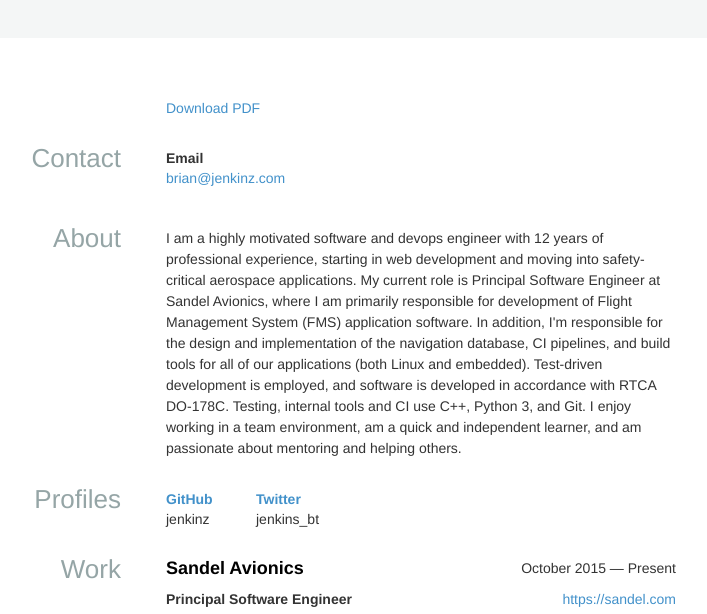
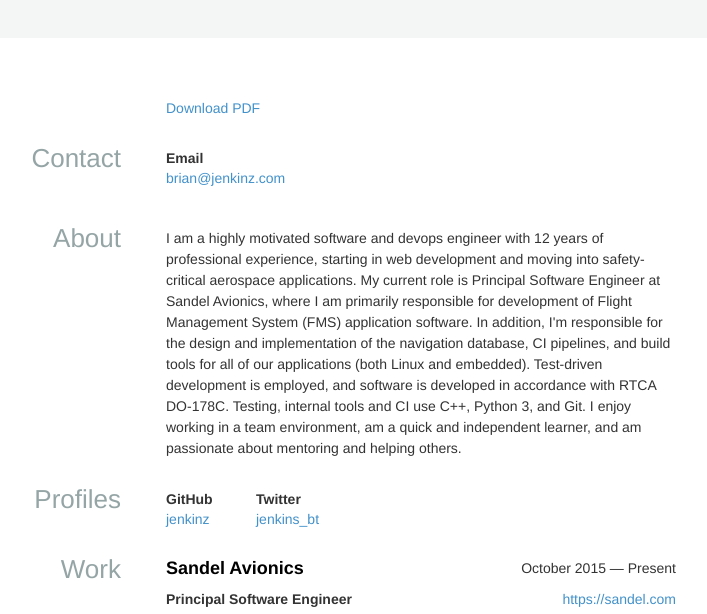
Before and after one commit to jenkinz/jenkinz.github.io, a website: page index.html in a window 1280 px wide. Shown: the part 148-762 px from the top of the page, without its empty margins (309-1016 px from the left). Drawn offline with nearby package versions, Linux system fonts and the light colour scheme; some icons are missing.

Commit message:
Fix profile links
Still has an issue in reader view, but punting on that for now.

```diff
--- a/index.html
+++ b/index.html
@@ -311,18 +311,26 @@
 				<div class="row">
 					<div class="col-sm-2">
 						<strong class="network">
-							<a href="">GitHub</a>
+							GitHub
 						</strong>
 						<div class="username">
-							jenkinz
+							<div class="url">
+								<span>
+									<a href="https://github.com/jenkinz">jenkinz</a>
+								</span>
+							</div>
 						</div>
 					</div>
 					<div class="col-sm-2">
 						<strong class="network">
-							<a href="">Twitter</a>
+							Twitter
 						</strong>
 						<div class="username">
-							jenkins_bt
+							<div class="url">
+								<span>
+									<a href="https://twitter.com/jenkins_bt">jenkins_bt</a>
+								</span>
+							</div>
 						</div>
 					</div>
 				</div>
```
Also changed, not shown: 2 other files.
